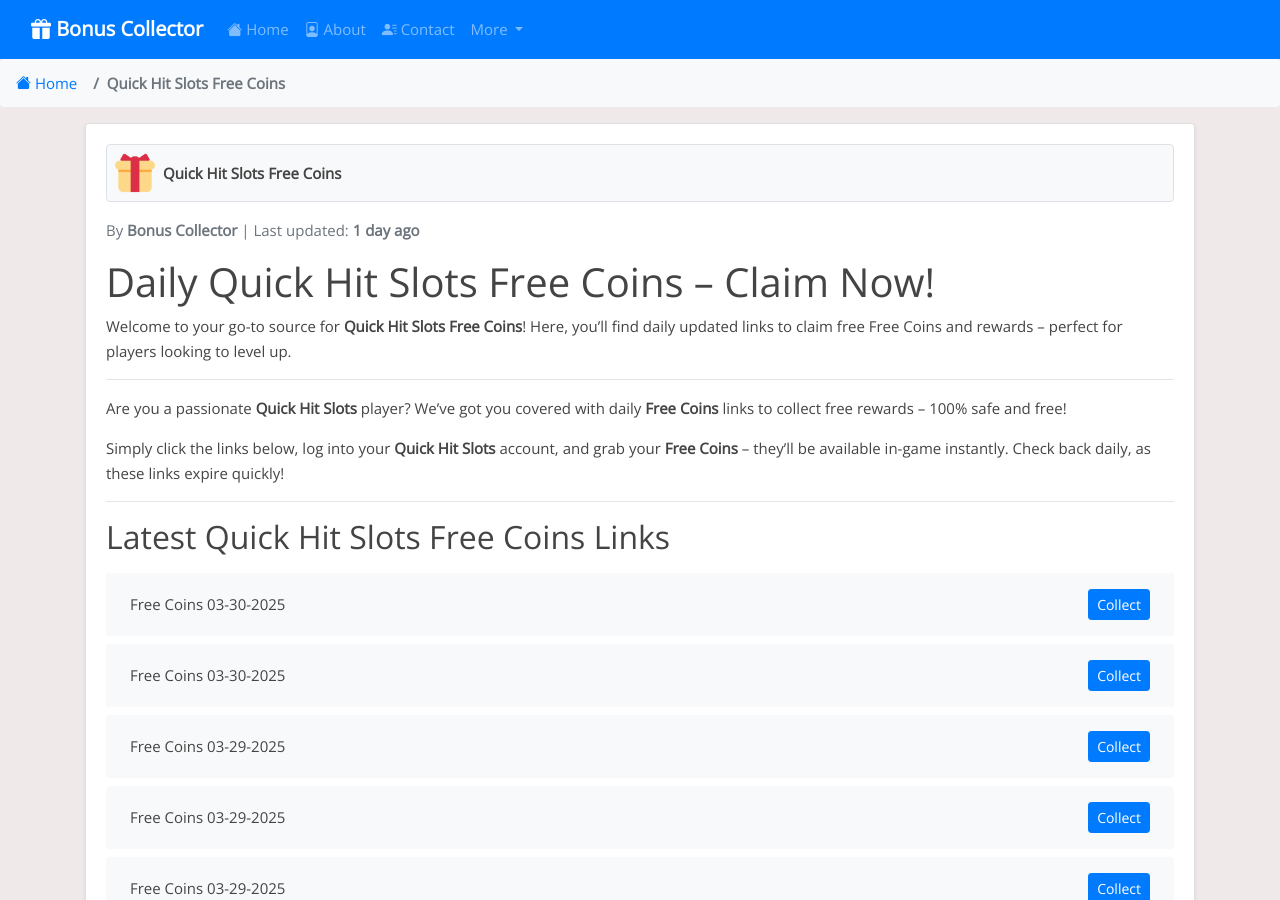
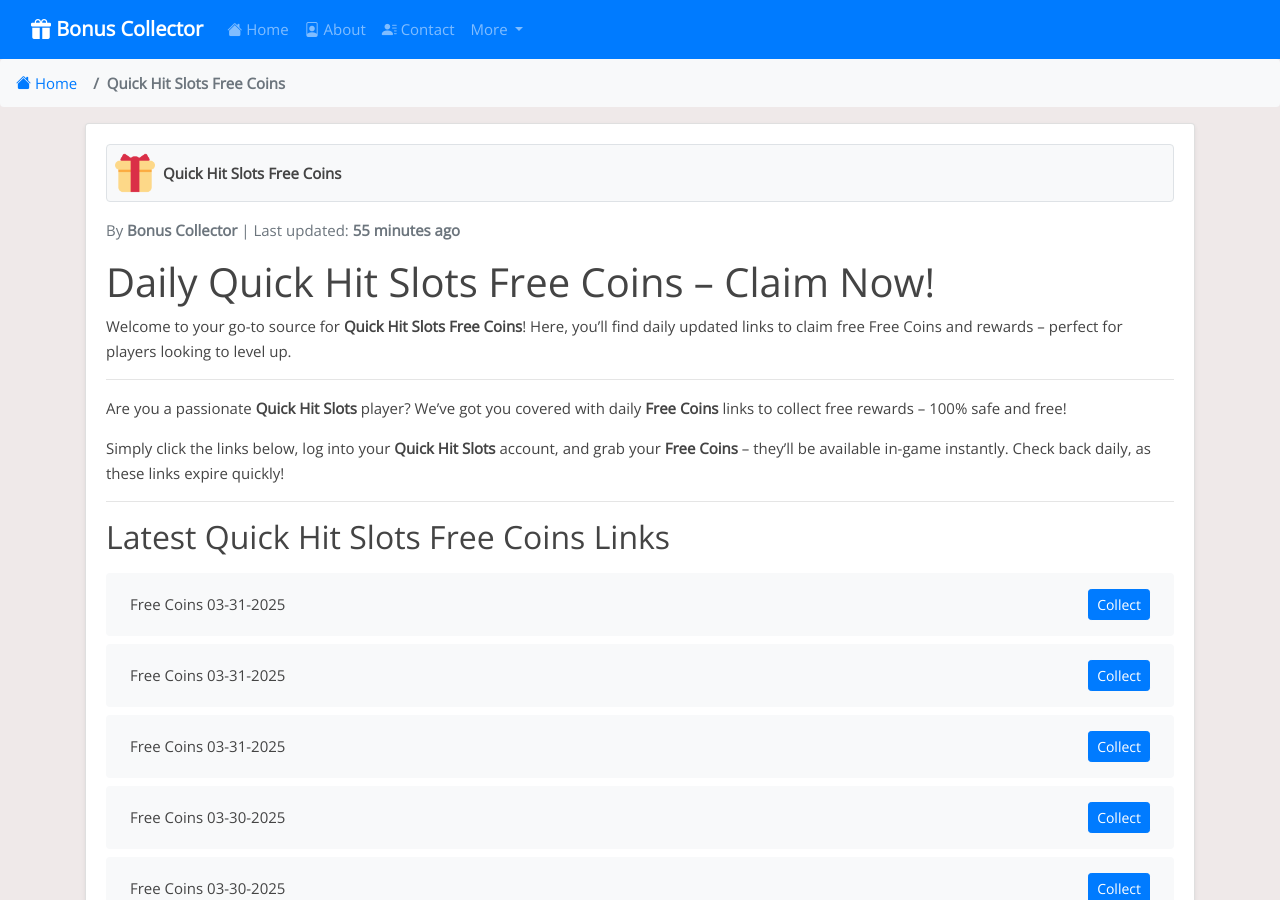
Before and after one commit to iamrohan99/bc-net, a Jekyll site: the page built from _posts/2024-08-01-quick-hit-slots.md, in a window 1280 px wide and 900 px high. Built offline with Jekyll 4.4.1, drawn with Linux system fonts in a browser that asks for light colours; some of the changed text lies outside the part shown.

Commit message:
Update quick-hit-slots reward links, content, and last modified date - 2025-03-31 04:30

```diff
--- a/_data/include_files.yml
+++ b/_data/include_files.yml
@@ -47,7 +47,7 @@ lotsa-slots.html:
 jackpot-party.html:
   last_modified: "2025-03-31T04:29:51Z"
 quick-hit-slots.html:
-  last_modified: "2025-03-30T04:30:13Z"
+  last_modified: "2025-03-31T04:30:02Z"
 heart-of-vegas.html:
   last_modified: "2025-03-30T15:24:15Z"
 solitaire-grand-harvest.html:
--- a/_includes/quick-hit-slots.html
+++ b/_includes/quick-hit-slots.html
@@ -1,4 +1,16 @@
 <ul class="list-group mt-3 mb-4">
+  <li class="list-group-item d-flex justify-content-between align-items-center">
+    <span>Free Coins 03-31-2025</span>
+    <a href="https://quickhitslots.jckpt.me/a9ffb7cb1e" class="btn btn-primary btn-sm">Collect</a>
+  </li>
+  <li class="list-group-item d-flex justify-content-between align-items-center">
+    <span>Free Coins 03-31-2025</span>
+    <a href="https://quickhitslots.jckpt.me/ebbe785267" class="btn btn-primary btn-sm">Collect</a>
+  </li>
+  <li class="list-group-item d-flex justify-content-between align-items-center">
+    <span>Free Coins 03-31-2025</span>
+    <a href="https://quickhitslots.jckpt.me/f801b090b5" class="btn btn-primary btn-sm">Collect</a>
+  </li>
   <li class="list-group-item d-flex justify-content-between align-items-center">
     <span>Free Coins 03-30-2025</span>
     <a href="https://quickhitslots.jckpt.me/81de2efdb0" class="btn btn-primary btn-sm">Collect</a>
@@ -387,16 +399,4 @@
     <span>Free Coins 03-02-2025</span>
     <a href="https://quickhitslots.jckpt.me/3718f6bd69" class="btn btn-primary btn-sm">Collect</a>
   </li>
-  <li class="list-group-item d-flex justify-content-between align-items-center">
-    <span>Free Coins 03-02-2025</span>
-    <a href="https://quickhitslots.jckpt.me/393bf8f973" class="btn btn-primary btn-sm">Collect</a>
-  </li>
-  <li class="list-group-item d-flex justify-content-between align-items-center">
-    <span>Free Coins 03-02-2025</span>
-    <a href="https://quickhitslots.jckpt.me/c5795f83af" class="btn btn-primary btn-sm">Collect</a>
-  </li>
-  <li class="list-group-item d-flex justify-content-between align-items-center">
-    <span>Free Coins 03-01-2025</span>
-    <a href="https://quickhitslots.jckpt.me/cd6e7df951" class="btn btn-primary btn-sm">Collect</a>
-  </li>
 </ul>
```
Also changed, not shown: links-json/quick-hit-slots.json (+12 -12 lines).
